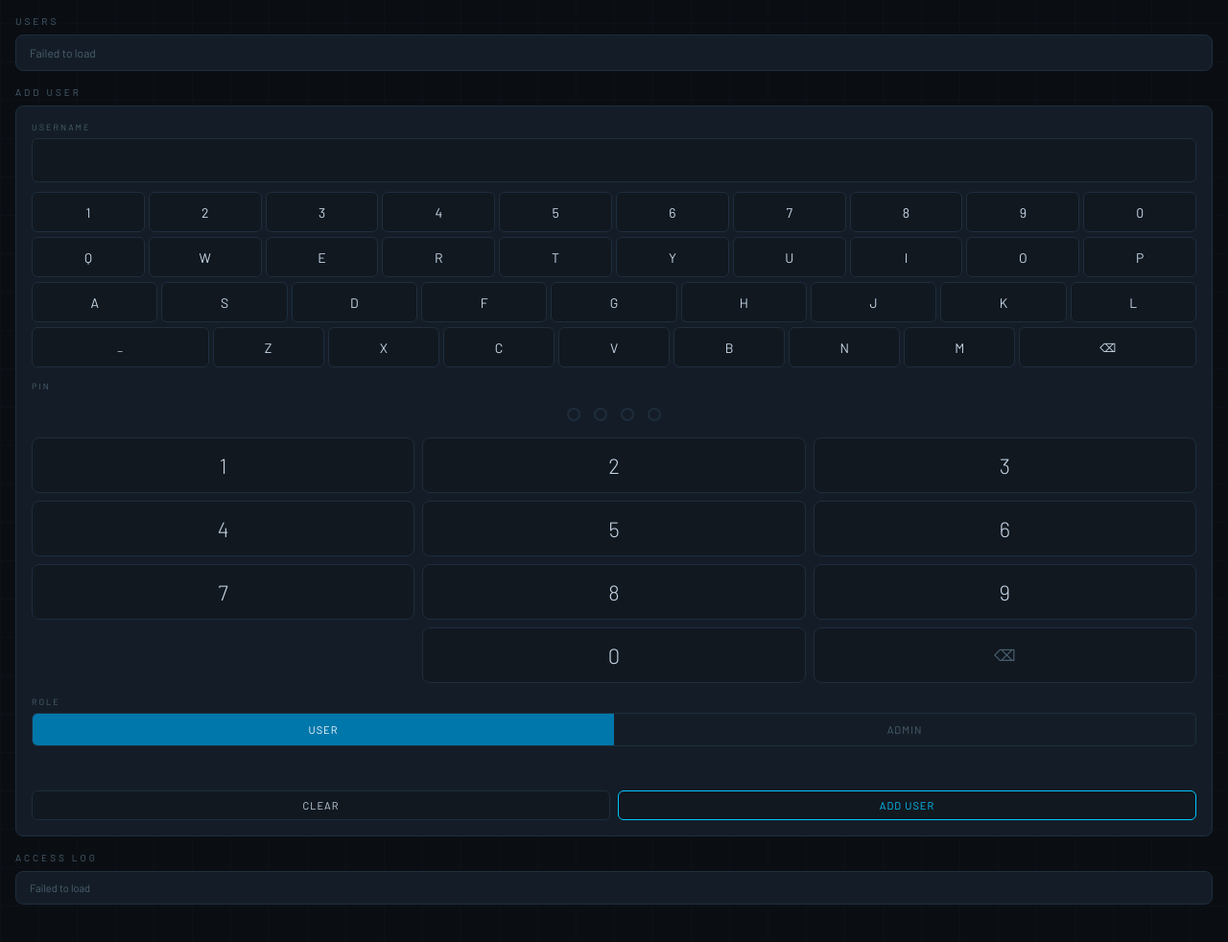
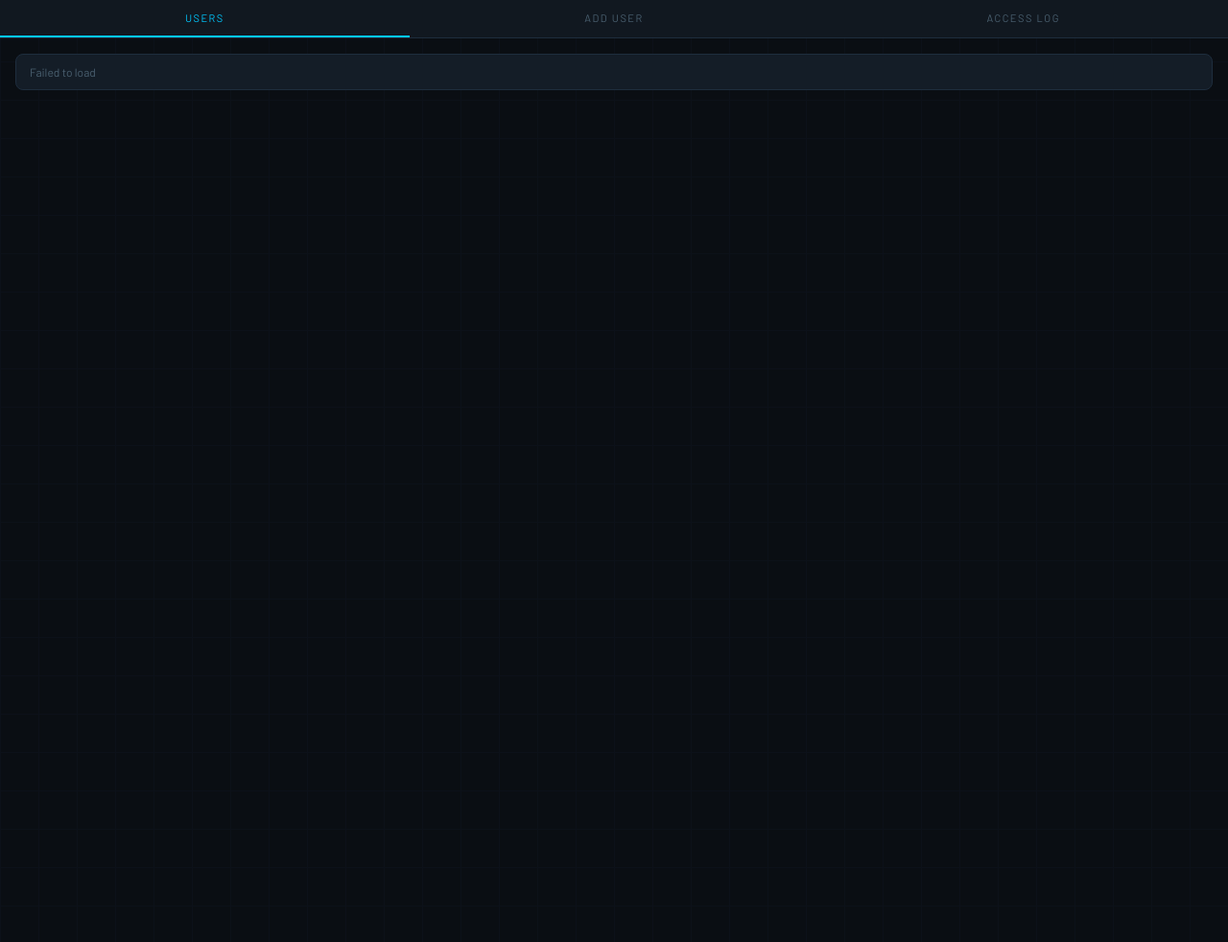
Before and after one commit to CodyBouquet/CreativeBot, a Flask app: page /users in a window 1280 px wide. Shown: the part 56-1038 px from the top of the page at 96% size. Run offline with Flask 3, Linux system fonts and the light colour scheme; the visitor is signed in with stand-in values (Sample User, id 1); data that the repository does not hold is empty; parts of the project's set-up code (start-up, migrations or seed data) failed here and were passed over.

Commit message:
Fix access log, add tabs, prevent admin deletion
- Fix access log API response key (entries -> logs) so frontend receives data
- Add three-tab layout to users page: Users / Add User / Access Log
- Prevent deleting admin-role users (backend 400 + frontend disabled button)

Co-Authored-By: Claude Sonnet 4.6 <noreply@anthropic.com>

```diff
--- a/app.py
+++ b/app.py
@@ -491,6 +491,8 @@ def api_user_delete(user_id):
         user = conn.execute("SELECT username, role FROM users WHERE id=?", (user_id,)).fetchone()
         if not user:
             return jsonify({"error": "User not found"}), 404
+        if user["role"] == "admin":
+            return jsonify({"error": "Cannot delete admin users"}), 400
         if user["username"] == session.get("username"):
             return jsonify({"error": "Cannot delete your own account"}), 400
         conn.execute("DELETE FROM users WHERE id=?", (user_id,))
@@ -506,7 +508,7 @@ def api_access_log():
             "SELECT username, logged_in_at, ip_address FROM access_log ORDER BY logged_in_at DESC LIMIT ?",
             (limit,)
         ).fetchall()
-    return jsonify({"entries": [dict(r) for r in rows]})
+    return jsonify({"logs": [dict(r) for r in rows]})
 
 @app.route("/logs")
 @login_required
--- a/templates/users.html
+++ b/templates/users.html
@@ -81,16 +81,44 @@
   .btn.accent { border-color: var(--accent); color: var(--accent); }
   .btn.danger { border-color: var(--danger); color: var(--danger); }
 
-  main {
+  /* Tab bar */
+  .tab-bar {
+    display: flex;
+    background: var(--surface);
+    border-bottom: 1px solid var(--border);
+    flex-shrink: 0;
+    position: relative;
+    z-index: 9;
+  }
+
+  .tab {
+    flex: 1;
+    background: transparent;
+    border: none;
+    border-bottom: 2px solid transparent;
+    color: var(--muted);
+    font-family: 'Barlow', sans-serif;
+    font-size: 11px;
+    letter-spacing: 1.5px;
+    text-transform: uppercase;
+    padding: 12px 8px;
+    cursor: pointer;
+    transition: all 0.15s;
+    -webkit-tap-highlight-color: transparent;
+  }
+  .tab.active { color: var(--accent); border-bottom-color: var(--accent); }
+  .tab:active  { background: rgba(255,255,255,0.03); }
+
+  /* Panels */
+  .panel {
+    display: none;
     flex: 1;
     overflow-y: auto;
     padding: 16px;
-    display: flex;
-    flex-direction: column;
-    gap: 16px;
     position: relative;
     z-index: 1;
   }
+  .panel.active { display: flex; flex-direction: column; gap: 12px; }
 
   .section-title {
     font-size: 10px;
@@ -121,6 +149,7 @@
   .user-row.header { background: var(--surface); font-size: 9px; letter-spacing: 2px; color: var(--muted); text-transform: uppercase; }
 
   .username-cell { font-family: 'Share Tech Mono', monospace; color: var(--accent); }
+
   .role-badge {
     display: inline-block;
     padding: 2px 8px;
@@ -145,6 +174,7 @@
     -webkit-tap-highlight-color: transparent;
   }
   .del-btn:active { color: var(--danger); border-color: var(--danger); background: rgba(255,64,96,0.1); }
+  .del-btn:disabled { opacity: 0.2; cursor: default; }
 
   /* Add user form */
   .add-card {
@@ -165,7 +195,6 @@
     margin-bottom: 6px;
   }
 
-  /* Username text display */
   .text-display {
     background: var(--surface);
     border: 1px solid var(--border);
@@ -178,12 +207,11 @@
     letter-spacing: 2px;
     margin-bottom: 10px;
   }
-  .text-display.active { border-color: var(--accent); }
+  .text-display.has-text { border-color: var(--accent2); }
 
   /* QWERTY keyboard */
   .keyboard { display: flex; flex-direction: column; gap: 5px; }
-
-  .kb-row { display: flex; gap: 4px; justify-content: center; }
+  .kb-row   { display: flex; gap: 4px; justify-content: center; }
 
   .kb-key {
     flex: 1;
@@ -193,7 +221,6 @@
     color: var(--text);
     font-family: 'Barlow', sans-serif;
     font-size: 14px;
-    font-weight: 400;
     height: 42px;
     cursor: pointer;
     display: flex;
@@ -203,13 +230,10 @@
     -webkit-tap-highlight-color: transparent;
     min-width: 0;
   }
-  .kb-key:active        { background: var(--accent2); border-color: var(--accent); color: white; transform: scale(0.95); }
-  .kb-key.kb-wide       { flex: 1.6; font-size: 12px; }
-  .kb-key.kb-space      { flex: 4; }
-  .kb-key.kb-nums       { flex: 1.6; font-size: 11px; letter-spacing: 0.5px; }
-  .kb-key.kb-shift-on   { background: var(--accent2); border-color: var(--accent); color: white; }
+  .kb-key:active  { background: var(--accent2); border-color: var(--accent); color: white; transform: scale(0.95); }
+  .kb-key.kb-wide { flex: 1.6; font-size: 12px; }
 
-  /* PIN dots + numpad for new user */
+  /* PIN dots */
   .pin-dots-row { display: flex; gap: 14px; justify-content: center; align-items: center; height: 36px; margin-bottom: 6px; }
 
   .pin-dot {
@@ -221,6 +245,7 @@
   }
   .pin-dot.filled { background: var(--accent); border-color: var(--accent); box-shadow: 0 0 10px var(--accent); }
 
+  /* Numpad */
   .numpad { display: grid; grid-template-columns: repeat(3, 1fr); gap: 8px; }
 
   .nkey {
@@ -261,9 +286,7 @@
     -webkit-tap-highlight-color: transparent;
   }
   .role-opt.selected { background: var(--accent2); color: white; }
-  .role-opt:active   { background: var(--border); }
 
-  /* Form status */
   .form-status { font-size: 11px; letter-spacing: 1px; text-transform: uppercase; color: var(--muted); text-align: center; height: 18px; }
   .form-status.error   { color: var(--danger); }
   .form-status.success { color: var(--success); }
@@ -281,7 +304,7 @@
 
   .access-row {
     display: grid;
-    grid-template-columns: 1fr 130px;
+    grid-template-columns: 1fr 140px;
     gap: 10px;
     padding: 10px 14px;
     border-bottom: 1px solid var(--border);
@@ -294,9 +317,9 @@
   .access-user { font-family: 'Share Tech Mono', monospace; color: var(--accent); }
   .access-time { color: var(--muted); font-size: 10px; font-family: 'Share Tech Mono', monospace; text-align: right; }
 
-  main::-webkit-scrollbar { width: 4px; }
-  main::-webkit-scrollbar-track { background: transparent; }
-  main::-webkit-scrollbar-thumb { background: var(--border); border-radius: 2px; }
+  .panel::-webkit-scrollbar { width: 4px; }
+  .panel::-webkit-scrollbar-track { background: transparent; }
+  .panel::-webkit-scrollbar-thumb { background: var(--border); border-radius: 2px; }
 </style>
 </head>
 <body>
@@ -313,26 +336,27 @@
   </div>
 </header>
 
-<main>
+<div class="tab-bar">
+  <button class="tab active" id="tab-users"  onclick="showTab('users')">Users</button>
+  <button class="tab"        id="tab-add"    onclick="showTab('add')">Add User</button>
+  <button class="tab"        id="tab-access" onclick="showTab('access')">Access Log</button>
+</div>
 
-  <!-- Users list -->
-  <div>
-    <div class="section-title">Users</div>
+<!-- ── Tab: Users ──────────────────────────────────────────────────────────── -->
+<div class="panel active" id="panel-users">
   <div class="users-card" id="usersList">
     <div class="user-row"><span style="color:var(--muted);grid-column:1/-1">Loading...</span></div>
   </div>
 </div>
 
-  <!-- Add user -->
-  <div>
-    <div class="section-title">Add User</div>
+<!-- ── Tab: Add User ───────────────────────────────────────────────────────── -->
+<div class="panel" id="panel-add">
   <div class="add-card">
 
     <div>
       <div class="field-label">Username</div>
       <div class="text-display" id="unDisplay">&#8203;</div>
       <div class="keyboard">
-          <!-- Numbers row -->
         <div class="kb-row">
           <button class="kb-key" onclick="kbType('1')">1</button>
           <button class="kb-key" onclick="kbType('2')">2</button>
@@ -345,7 +369,6 @@
           <button class="kb-key" onclick="kbType('9')">9</button>
           <button class="kb-key" onclick="kbType('0')">0</button>
         </div>
-          <!-- Row 1: QWERTYUIOP -->
         <div class="kb-row">
           <button class="kb-key" onclick="kbType('q')">Q</button>
           <button class="kb-key" onclick="kbType('w')">W</button>
@@ -358,7 +381,6 @@
           <button class="kb-key" onclick="kbType('o')">O</button>
           <button class="kb-key" onclick="kbType('p')">P</button>
         </div>
-          <!-- Row 2: ASDFGHJKL -->
         <div class="kb-row">
           <button class="kb-key" onclick="kbType('a')">A</button>
           <button class="kb-key" onclick="kbType('s')">S</button>
@@ -370,7 +392,6 @@
           <button class="kb-key" onclick="kbType('k')">K</button>
           <button class="kb-key" onclick="kbType('l')">L</button>
         </div>
-          <!-- Row 3: ZXCVBNM + backspace -->
         <div class="kb-row">
           <button class="kb-key kb-wide" onclick="kbType('_')">_</button>
           <button class="kb-key" onclick="kbType('z')">Z</button>
@@ -426,23 +447,27 @@
   </div>
 </div>
 
-  <!-- Access log -->
-  <div>
-    <div class="section-title">Access Log</div>
+<!-- ── Tab: Access Log ─────────────────────────────────────────────────────── -->
+<div class="panel" id="panel-access">
   <div class="access-card" id="accessLog">
     <div class="access-row"><span style="color:var(--muted);grid-column:1/-1">Loading...</span></div>
   </div>
 </div>
 
-</main>
-
 <script>
-  // ── State ──────────────────────────────────────────────────────────────────
-  let unText  = '';
-  let npPin   = '';
-  let selRole = 'user';
+  // ── Tabs ───────────────────────────────────────────────────────────────────
+  function showTab(name) {
+    ['users', 'add', 'access'].forEach(t => {
+      document.getElementById('tab-' + t).classList.toggle('active',   t === name);
+      document.getElementById('panel-' + t).classList.toggle('active', t === name);
+    });
+    if (name === 'users')  loadUsers();
+    if (name === 'access') loadAccessLog();
+  }
 
   // ── Username keyboard ──────────────────────────────────────────────────────
+  let unText = '';
+
   function kbType(ch) {
     if (unText.length >= 32) return;
     unText += ch;
@@ -457,10 +482,12 @@
   function renderUN() {
     const el = document.getElementById('unDisplay');
     el.textContent = unText || '\u200b';
-    el.classList.toggle('active', unText.length > 0);
+    el.classList.toggle('has-text', unText.length > 0);
   }
 
   // ── PIN numpad ─────────────────────────────────────────────────────────────
+  let npPin = '';
+
   function npPress(digit) {
     if (npPin.length >= 4) return;
     npPin += digit;
@@ -479,13 +506,15 @@
   }
 
   // ── Role toggle ────────────────────────────────────────────────────────────
+  let selRole = 'user';
+
   function setRole(r) {
     selRole = r;
     document.getElementById('roleUser').classList.toggle('selected',  r === 'user');
     document.getElementById('roleAdmin').classList.toggle('selected', r === 'admin');
   }
 
-  // ── Form status ────────────────────────────────────────────────────────────
+  // ── Form ───────────────────────────────────────────────────────────────────
   function setFormStatus(msg, type) {
     const el = document.getElementById('formStatus');
     el.textContent = msg;
@@ -497,15 +526,14 @@
     renderUN(); renderNP(); setRole('user'); setFormStatus('', '');
   }
 
-  // ── Submit new user ────────────────────────────────────────────────────────
   async function submitUser() {
-    if (!unText.trim()) { setFormStatus('ENTER USERNAME', 'error'); return; }
-    if (npPin.length !== 4) { setFormStatus('ENTER 4-DIGIT PIN', 'error'); return; }
+    if (!unText.trim())   { setFormStatus('ENTER USERNAME', 'error');    return; }
+    if (npPin.length < 4) { setFormStatus('ENTER 4-DIGIT PIN', 'error'); return; }
     try {
-      const res = await fetch('/api/users', {
-        method: 'POST',
+      const res  = await fetch('/api/users', {
+        method:  'POST',
         headers: { 'Content-Type': 'application/json' },
-        body: JSON.stringify({ username: unText.trim(), pin: npPin, role: selRole })
+        body:    JSON.stringify({ username: unText.trim(), pin: npPin, role: selRole })
       });
       const data = await res.json();
       if (res.ok) {
@@ -526,19 +554,22 @@
     try {
       const res = await fetch('/api/users/' + id, { method: 'DELETE' });
       if (res.ok) loadUsers();
-      else alert('Failed to delete user');
+      else {
+        const data = await res.json();
+        alert(data.error || 'Failed to delete user');
+      }
     } catch (e) {
       alert('Connection error');
     }
   }
 
-  // ── Load users list ────────────────────────────────────────────────────────
+  // ── Load users ─────────────────────────────────────────────────────────────
   async function loadUsers() {
     try {
-      const res  = await fetch('/api/users');
-      const data = await res.json();
+      const res   = await fetch('/api/users');
+      const data  = await res.json();
       const users = data.users || [];
-      const el = document.getElementById('usersList');
+      const el    = document.getElementById('usersList');
 
       if (users.length === 0) {
         el.innerHTML = '<div class="user-row"><span style="color:var(--muted);grid-column:1/-1;text-align:center">No users</span></div>';
@@ -547,12 +578,14 @@
 
       el.innerHTML =
         '<div class="user-row header"><span>Username</span><span>Role</span><span></span></div>' +
-        users.map(u => `
-          <div class="user-row">
+        users.map(u => {
+          const canDel = u.role !== 'admin';
+          return `<div class="user-row">
             <span class="username-cell">${esc(u.username)}</span>
             <span><span class="role-badge ${u.role}">${u.role}</span></span>
-            <span><button class="del-btn" onclick="deleteUser(${u.id},'${esc(u.username)}')">✕</button></span>
-          </div>`).join('');
+            <span><button class="del-btn" onclick="deleteUser(${u.id},'${esc(u.username)}')" ${canDel ? '' : 'disabled title="Admin users cannot be deleted"'}>✕</button></span>
+          </div>`;
+        }).join('');
     } catch (e) {
       document.getElementById('usersList').innerHTML =
         '<div class="user-row"><span style="color:var(--muted);grid-column:1/-1">Failed to load</span></div>';
@@ -592,9 +625,6 @@
   }
 
   loadUsers();
-  loadAccessLog();
-  setInterval(loadUsers, 30000);
-  setInterval(loadAccessLog, 30000);
 </script>
 </body>
 </html>
```
Lines whose indentation alone changed are shown as unchanged.
